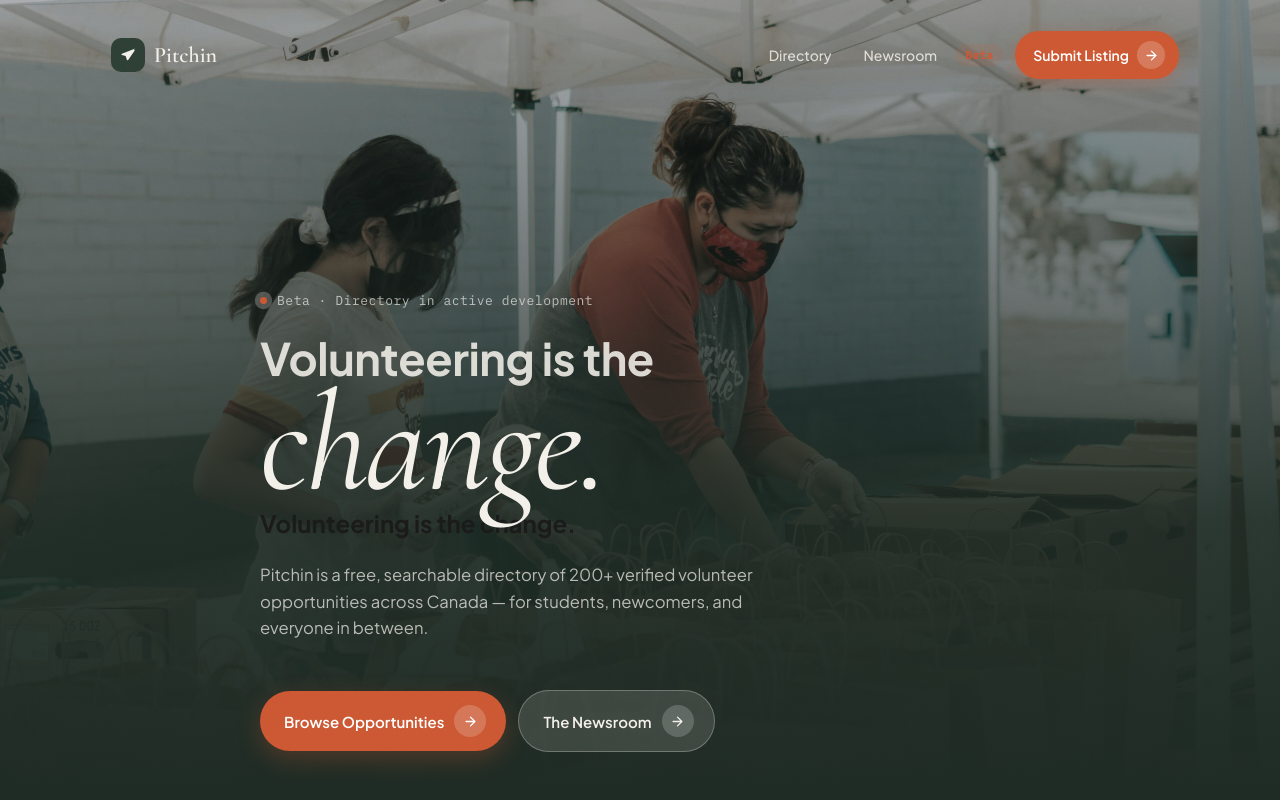
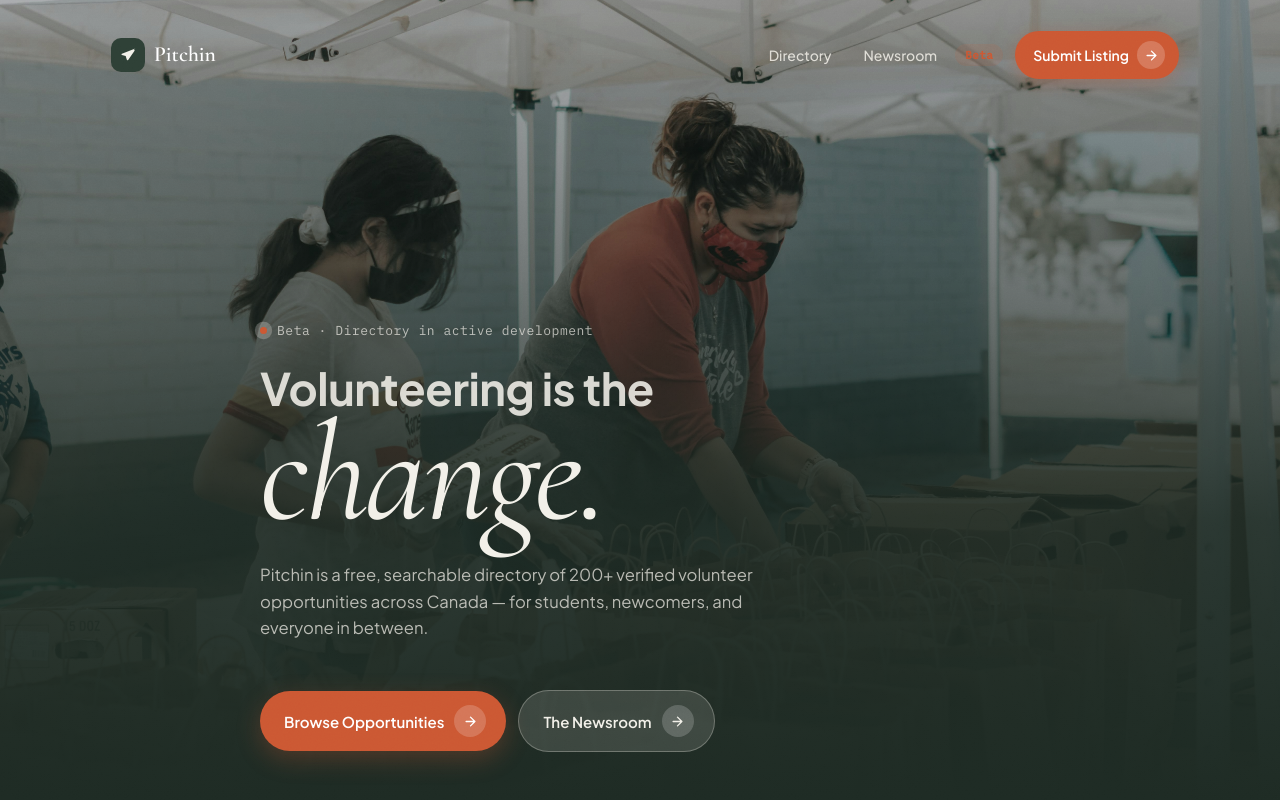
Before and after one commit to soggyramennoodle/Pitchin, a React (Vite) app: page / in a window 1280 px wide. Shown: the top 800 px of the page. Built offline with nearby package versions, Linux system fonts and the light colour scheme.

Commit message:
Fix landing hero duplicate heading

```diff
--- a/src/index.css
+++ b/src/index.css
@@ -47,6 +47,18 @@ body {
 img { display: block; max-width: 100%; }
 button { font: inherit; cursor: pointer; border: 0; background: transparent; }
 a { color: inherit; text-decoration: none; }
+
+.sr-only {
+  position: absolute;
+  width: 1px;
+  height: 1px;
+  padding: 0;
+  margin: -1px;
+  overflow: hidden;
+  clip: rect(0, 0, 0, 0);
+  white-space: nowrap;
+  border: 0;
+}
 
 /* ─── Noise overlay ──────────────────────────────────────────────────────── */
 .noise-overlay {
@@ -218,7 +230,7 @@ a { color: inherit; text-decoration: none; }
   display: flex;
   align-items: center;
   gap: 9px;
-  color: var(--cream);
+  color: #ffffff;
   transition: opacity 200ms ease;
 }
 
@@ -238,8 +250,8 @@ a { color: inherit; text-decoration: none; }
 
 .nav-name {
   font-family: var(--serif);
-  font-size: 22px;
-  font-weight: 600;
+  font-size: 1.35rem;
+  font-weight: 700;
   line-height: 1;
 }
 
```
